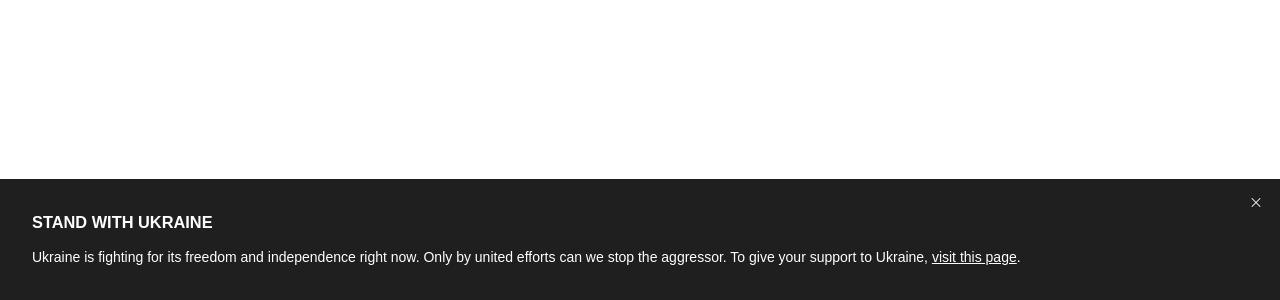
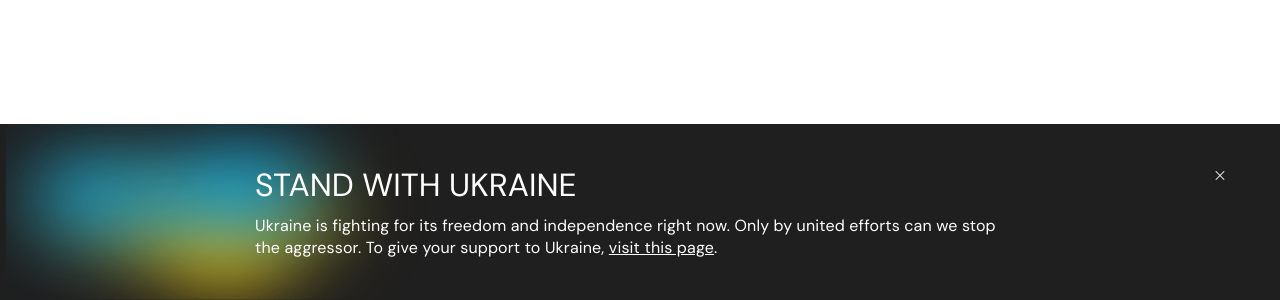
Before and after one commit to zgraya-digital/stand-with-ukraine, a website built with webpack: page src/index.html in a window 1280 px wide. Shown: the part 500-800 px from the top of the page. Built offline with nearby package versions, Linux system fonts and the light colour scheme.

Commit message:
add flag

```diff
--- a/src/scss/style.scss
+++ b/src/scss/style.scss
@@ -1,8 +1,8 @@
 $white: #fff;
 $primary-color: blue;
-
-.zg-stand-ukraine{
-  font: 400 14px/1.4 sans-serif;
+@import url('https://fonts.googleapis.com/css2?family=DM+Sans&display=swap');
+.zg-stand-ukraine {
+  font: 400 14px/1.4 'DM Sans', sans-serif;
   position: fixed;
   left: 0;
   right: 0;
@@ -16,40 +16,60 @@
   transition: 0.3s ease-in-out;
   transition-property: transform, visibility;
   transition-delay: 0s, 0.4s;
-	padding: 32px;
+  padding: 32px 16px;
   color: $white;
-  @media (max-width: 1024px) {
-    background-position: 0 0;
-    padding-top: 40px;
-    padding-bottom: 40px;
+  letter-spacing: 0.01em;
+  @media (min-width: 1024px) {
+	 padding: 40px 32px;
     font-size: 16px;
   }
 
-	&.close{
+  &.close {
     transform: translateY(120%);
     visibility: hidden;
   }
-	p{
+  p {
     line-height: inherit;
+	 margin: 0 !important;
   }
-	a{
+  a {
     text-decoration: underline;
     color: inherit;
-		&:hover{
+    &:hover {
       text-decoration: none;
     }
   }
-	&__title{
-		margin:0 0 8px !important;
+  &__title {
+    margin: 0 0 8px !important;
+	 padding: 0 !important;
+	 border: none !important;
     text-transform: uppercase;
+	 font-size: 32px !important;
+	 font-weight: 400 !important;
+	 letter-spacing: initial;
+	 line-height: 1.32 !important;
   }
-	&__inner{
-		& > :last-child{
+  &__inner {
+	  max-width: 770px;
+	  margin: 0 auto;
+	  position: relative;
+	  z-index: 1;
+    & > :last-child {
       margin-bottom: 0;
     }
   }
-
-	&__close{
+  &__flag{
+	  position: absolute;
+	  z-index: 0;
+	  top: 0;
+	  left: -160px;
+	  height: 100%;
+	  aspect-ratio: 472/180;
+	  @media (min-width: 1024px) {
+		left: 0;
+	  }
+  }
+  &__close {
     cursor: pointer;
     padding: 0 !important;
     border: none !important;
@@ -58,14 +78,15 @@
     right: 12px;
     top: 12px;
     color: $white;
-    @media (max-width: 1024px) {
+	 transition: 0.3s color;
+    @media (min-width: 1024px) {
       right: 48px;
       top: 40px;
     }
 
     @media (hover) {
       &:hover {
-				color: $primary-color;
+        color: rgba(#fff, 0.6);
       }
     }
   }
--- a/src/widget.html
+++ b/src/widget.html
@@ -1,17 +1,46 @@
 <div class="zg-stand-ukraine " data-stand-ukraine>
-  <div class="row">
-    <div class="column small-12 xlarge-7 xlarge-offset-2 zg-stand-ukraine__inner">
+	<div class="zg-stand-ukraine__inner">
 		<h3 class="zg-stand-ukraine__title">
 			${title}
 		</h3>
 		<p>${text}</p>
 	</div>
-  </div>
 	<!-- /.zg-stand-ukraine__inner -->
-  <button class="zg-stand-ukraine__close" type="button" aria-label="Close" onclick="document.querySelector('[data-stand-ukraine]').classList.add('close')">
+	<svg class="zg-stand-ukraine__flag" width="472" height="180" viewBox="0 0 472 180" fill="none">
+		<g clip-path="url(#zg-a)">
+			<g filter="url(#zg-b)">
+				<path d="M360 82.5 33.5 76l197.757 96.5L360 82.5Z" fill="#FFC700" />
+			</g>
+			<g filter="url(#zg-c)">
+				<path
+					d="M20 58.536 51.541 109 171.5 99l110.642 10L327 38.472 198.733 33l-43.457 25.536-52.568-20.064L20 58.536Z"
+					fill="#00B2FF" />
+			</g>
+		</g>
+		<defs>
+			<filter id="zg-b" x="-46.5" y="-4" width="486.5" height="256.5" filterUnits="userSpaceOnUse"
+				color-interpolation-filters="sRGB">
+				<feFlood flood-opacity="0" result="BackgroundImageFix" />
+				<feBlend in="SourceGraphic" in2="BackgroundImageFix" result="shape" />
+				<feGaussianBlur stdDeviation="40" result="effect1_foregroundBlur_5896_29905" />
+			</filter>
+			<filter id="zg-c" x="-60" y="-47" width="467" height="236" filterUnits="userSpaceOnUse"
+				color-interpolation-filters="sRGB">
+				<feFlood flood-opacity="0" result="BackgroundImageFix" />
+				<feBlend in="SourceGraphic" in2="BackgroundImageFix" result="shape" />
+				<feGaussianBlur stdDeviation="40" result="effect1_foregroundBlur_5896_29905" />
+			</filter>
+			<clipPath id="zg-a">
+				<rect width="472" height="180" fill="white" />
+			</clipPath>
+		</defs>
+	</svg>
+	<button class="zg-stand-ukraine__close" type="button" aria-label="Close"
+		onclick="document.querySelector('[data-stand-ukraine]').classList.add('close')">
 		<svg width="24" height="24" viewBox="0 0 24 24" fill="none">
 			<rect x="8.1109" y="6.90387" width="12" height="1" transform="rotate(45 8.1109 6.90387)" fill="currentColor" />
-      <rect x="7.40381" y="15.3891" width="12" height="1" transform="rotate(-45 7.40381 15.3891)" fill="currentColor" />
+			<rect x="7.40381" y="15.3891" width="12" height="1" transform="rotate(-45 7.40381 15.3891)"
+				fill="currentColor" />
 		</svg>
 	</button>
 </div>
```
Also changed, not shown: dist/index.html (deleted), dist/main.js (deleted). Lines whose indentation alone changed are shown as unchanged.
